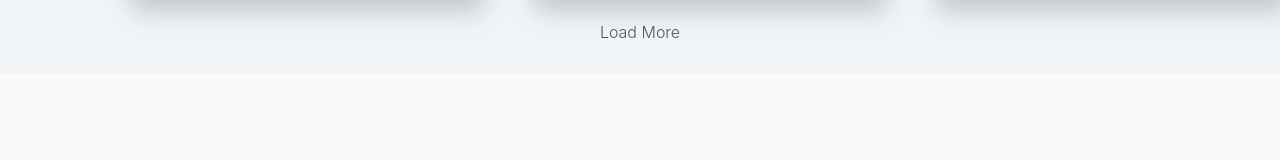
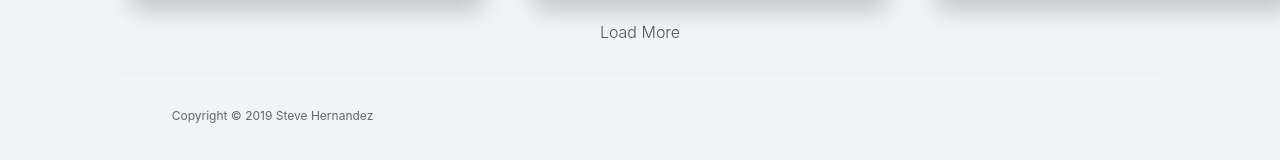
Before and after one commit to slhernandez/slhernandez, a Jekyll site: the page built from index.html, in a window 1280 px wide. Shown: the part 1935-2095 px from the top of the page. Built offline with Jekyll 4.4.1, drawn with Linux system fonts in a browser that asks for light colours; the list of posts is cut into pages by our own code; before the commit the page ends 2008 px from its top, so only the background shows below that.

Commit message:
Adding new footer.

```diff
--- a/_config.yml
+++ b/_config.yml
@@ -31,7 +31,6 @@
 
 # Build settings
 paginate: 9
-theme: minima
 plugins:
   - jekyll-feed
   - jekyll-paginate
--- a/_layouts/wrapper.html
+++ b/_layouts/wrapper.html
@@ -6,7 +6,8 @@
     <link href="https://fonts.googleapis.com/css?family=Oswald&display=swap" rel="stylesheet">
   </head>
   <body>
-    {% include header.html%}
+    {% include header.html %}
     {{content}}
+    {% include footer.html %}
   </body>
 </html>
--- a/_sass/_footer.scss
+++ b/_sass/_footer.scss
@@ -33,11 +33,14 @@
 }
 
 .socialContainer ul li {
-  font-size: 1.2em;
+  font-size: 1.6em;
   display: inline-block;
   margin-left: 30px;
 }
 
 .socialContainer ul {
   padding: 0;
+  .screen-reader-text {
+    display: none;
+  }
 }
```
Also changed, not shown: _includes/footer.html (renamed from _includes/_footer.html).
